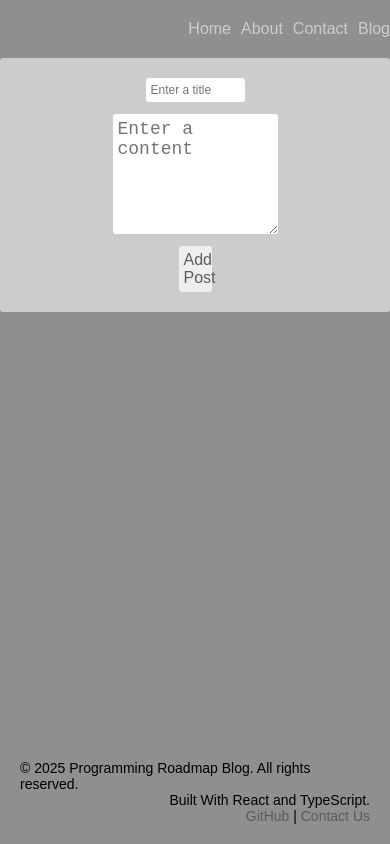
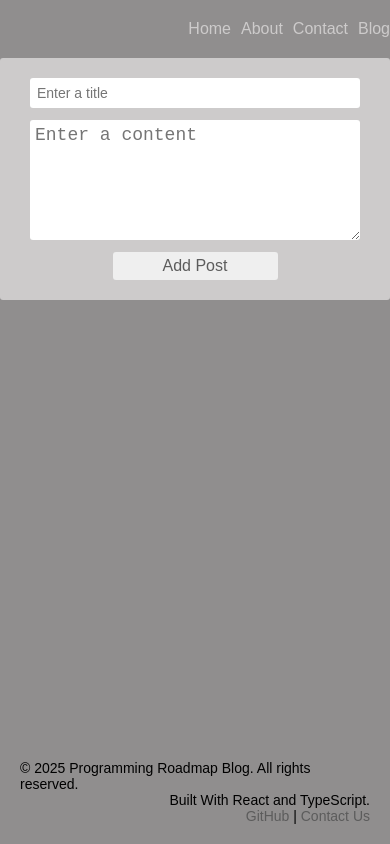
Before and after one commit to okedo01/Blog-post-okedo01, a React (Vite) app: page /add in a window 390 px wide. Built offline with nearby package versions, Linux system fonts and the light colour scheme; a web font is replaced by a local one.

Commit message:
Continue with responsive design

```diff
--- a/src/index.css
+++ b/src/index.css
@@ -128,11 +128,30 @@
     font-size: 14px;
 }
 
-@media screen and (max-width: 375px) {
-    footer {
-    font-size: 12px;
-    margin-top: 20px;
+@media screen and (max-width: 850px) {
+    .user-form .title {
+        width: 30%;
+        padding: 7px;
+        font-size: 14px;
+    }
+    .user-form button {
+        width: 20%;
+    }
 }
+
+@media screen and (max-width: 600px) {
+    .user-form .title {
+        width: 100%;
+        padding: 7px;
+        font-size: 14px;
+    }
+    .user-form .content {
+        width: 100%;
+    }
+
+    .user-form button {
+        width: 50%;
+    }
 }
 
 @media screen and (max-width: 340px) {
```
Also changed, not shown: src/App.css (+0 -7 lines).
